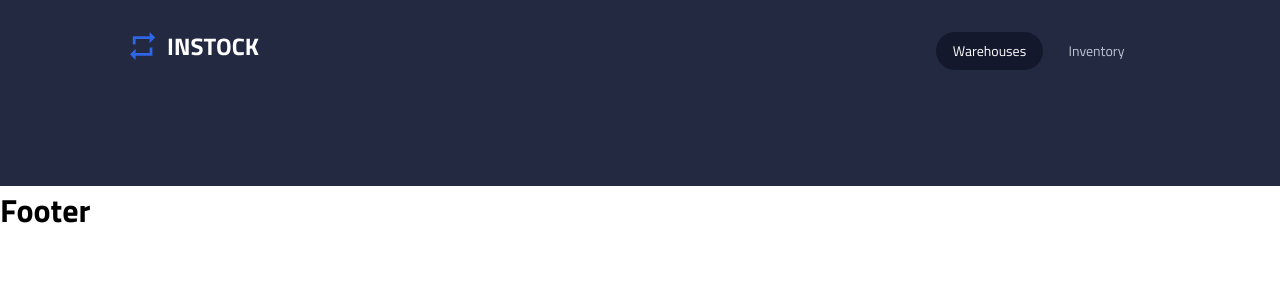
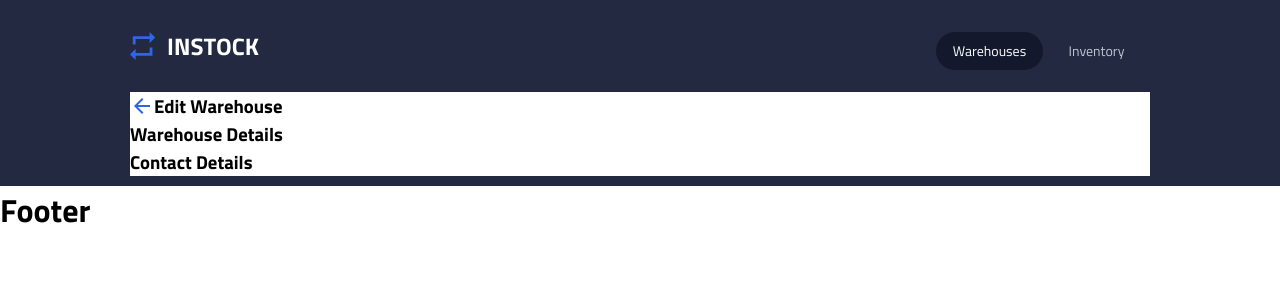
Before and after one commit to Chaofan-Pro/merge-masters-instock-frontend, a React (Vite) app: page /warehouses/edit/1 in a window 1280 px wide. Shown: the top 300 px of the page. Built offline with nearby package versions, Linux system fonts and the light colour scheme.

Commit message:
set up basic structure and revise header logo padding bottom

```diff
--- a/src/components/Header/Header.scss
+++ b/src/components/Header/Header.scss
@@ -21,7 +21,7 @@
   &__logo {
     display: block;
     margin: 0 auto;
-    padding: 1.5rem 0 1rem 0;
+    padding: 1.5rem 0;
     @include tablet {
       padding: 0;
       margin: 0;
--- /dev/null
+++ b/src/components/InputContactDetails/InputContactDetails.jsx
@@ -0,0 +1,8 @@
+import "./InputContactDetails.scss";
+import axios from "axios";
+
+const InputContactDetails = () => {
+  return <h3>Contact Details</h3>;
+};
+
+export default InputContactDetails;
--- /dev/null
+++ b/src/components/InputWarehouseDetails/InputWarehouseDetails.jsx
@@ -0,0 +1,8 @@
+import "./InputWarehouseDetails.scss";
+import axios from "axios";
+
+const InputWarehouseDetails = () => {
+  return <h3>Warehouse Details</h3>;
+};
+
+export default InputWarehouseDetails;
--- a/src/pages/EditWarehouse/EditWarehouse.jsx
+++ b/src/pages/EditWarehouse/EditWarehouse.jsx
@@ -1,11 +1,19 @@
 import "./EditWarehouse.scss";
-import React from "react";
 
-function EditWarehouse() {
-  return;
-  <>
-    <h3>This is the EditWarehouse page</h3>;
-  </>;
-}
+import InputWarehouseDetails from "../../components/InputWarehouseDetails/InputWarehouseDetails";
+import InputContactDetails from "../../components/InputContactDetails/InputContactDetails";
+
+const EditWarehouse = () => {
+  return (
+    <>
+      <div className="editWarehouse__title">
+        <img src="/src/assets/icons/arrow_back-24px.svg" alt="back arrow" />
+        <h3>Edit Warehouse</h3>
+      </div>
+      <InputWarehouseDetails />
+      <InputContactDetails />
+    </>
+  );
+};
 
 export default EditWarehouse;
--- a/src/pages/EditWarehouse/EditWarehouse.scss
+++ b/src/pages/EditWarehouse/EditWarehouse.scss
@@ -0,0 +1,7 @@
+@use "../../styles/partials/variables" as *;
+@use "../../styles/partials/global" as *;
+@use "../../styles/partials/mixin" as *;
+
+.editWarehouse__title{
+display: flex;
+}
```
Also changed, not shown: src/components/InputContactDetails/InputContactDetails.scss (added), src/components/InputWarehouseDetails/InputWarehouseDetails.scss (added).
